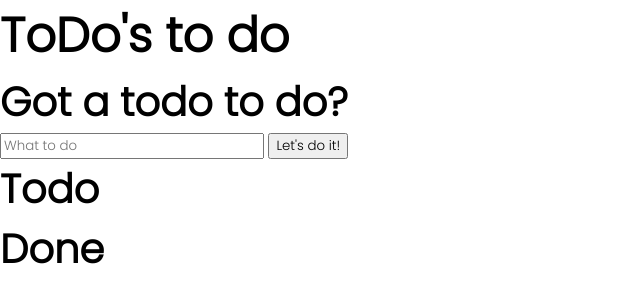
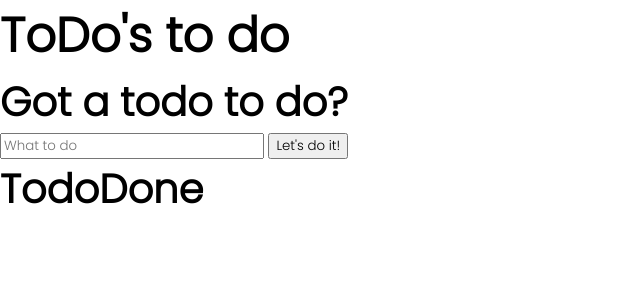
Before and after one commit to fneel/todo_js, a plain HTML site: page index.html in a window 1280 px wide. Shown: the whole page, without its empty margins (0-640 px from the left). Drawn offline with Linux system fonts and the light colour scheme; no server answers.

Commit message:
html bas, css påbörjad, js påbörjad med post

```diff
--- a/style.css
+++ b/style.css
@@ -2,6 +2,9 @@
   box-sizing: border-box;
   font-family: 'Poppins', sans-serif;
   margin: 0;
+}
+main{
+    display: flex;
 }
 h1{
     font-size: 48px;
```
